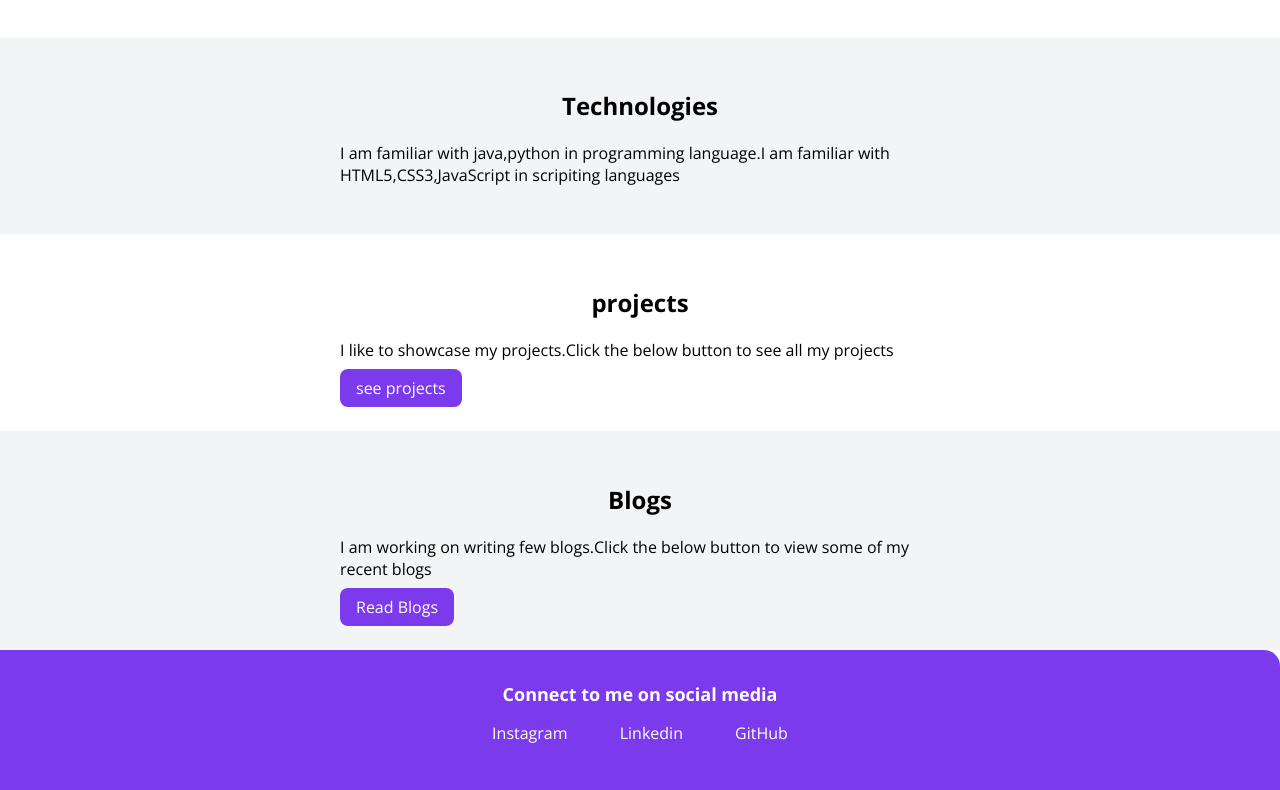
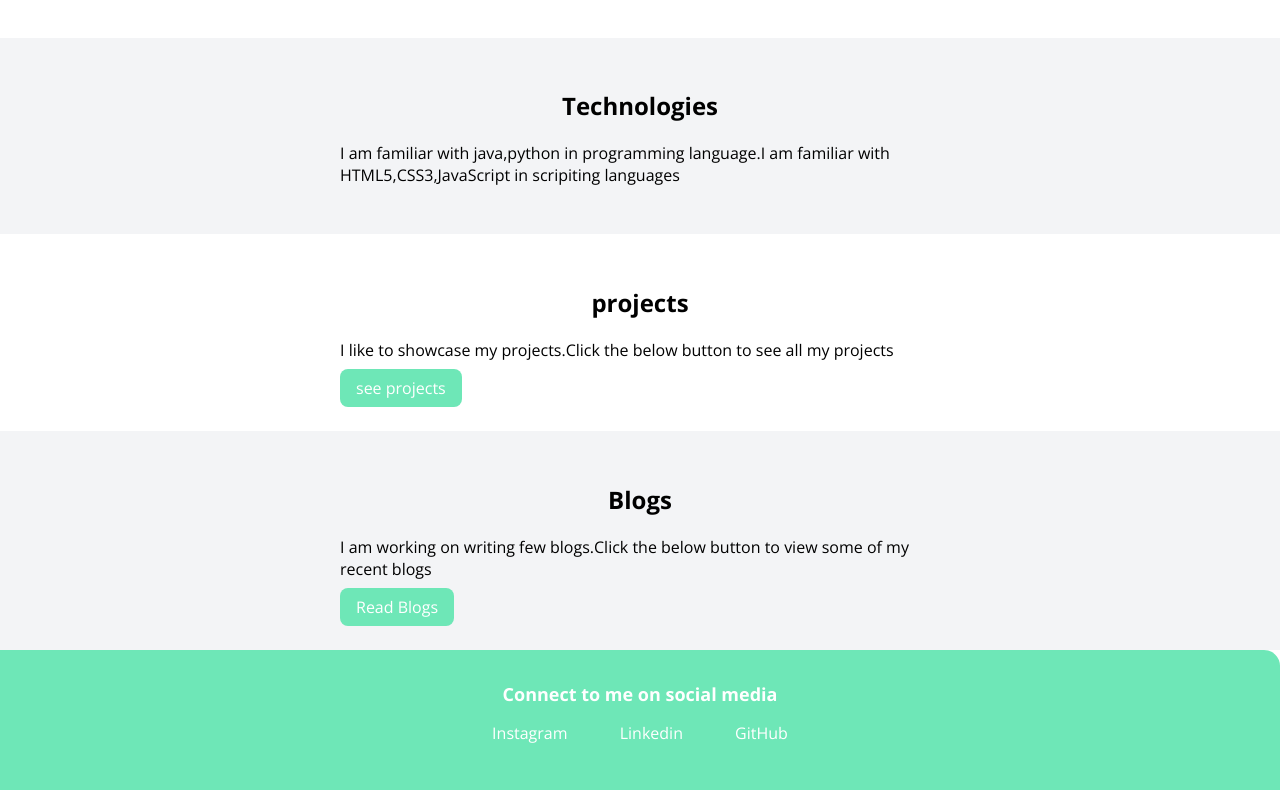
Before and after one commit to siddartha1018/neogcamp-lesson3, a plain HTML site: page index.html in a window 1280 px wide. Shown: the part 514-1304 px from the top of the page. Drawn offline with nearby package versions, Linux system fonts and the light colour scheme.

Commit message:
Update styles.css

```diff
--- a/styles.css
+++ b/styles.css
@@ -1,7 +1,7 @@
 @import url('https://fonts.googleapis.com/css2?family=Open+Sans:wght@400;700&display=swap');
 
 :root {
-    --primary-color: #7C3AED;
+    --primary-color: #6EE7B7;
     --dark-gray: #6B7280;
     --off-white: #F3F4F6;
 }
```
